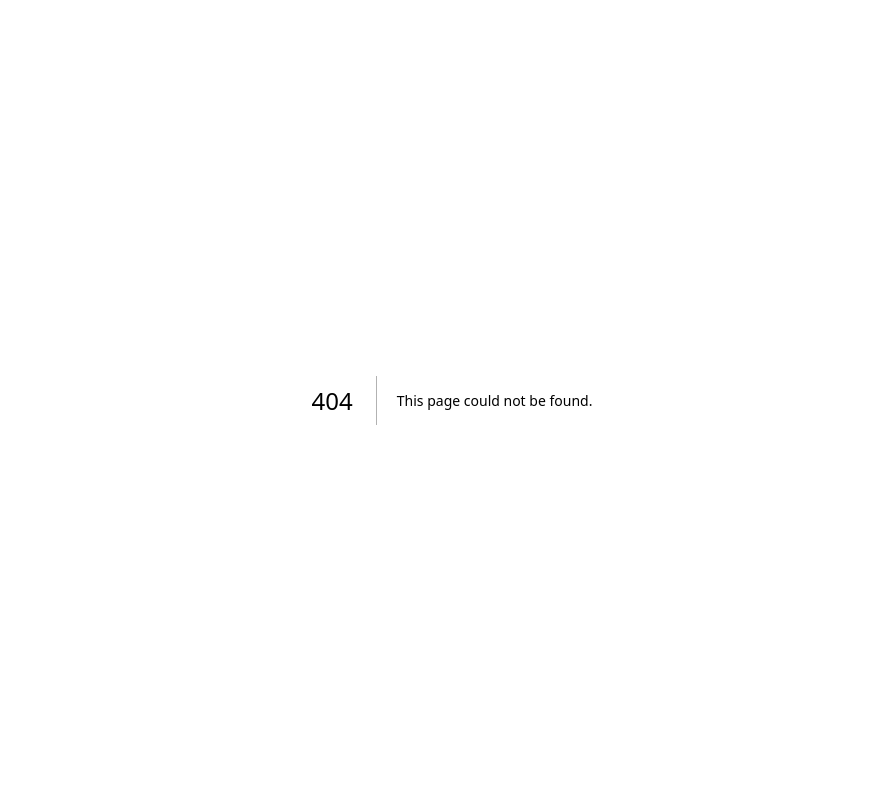
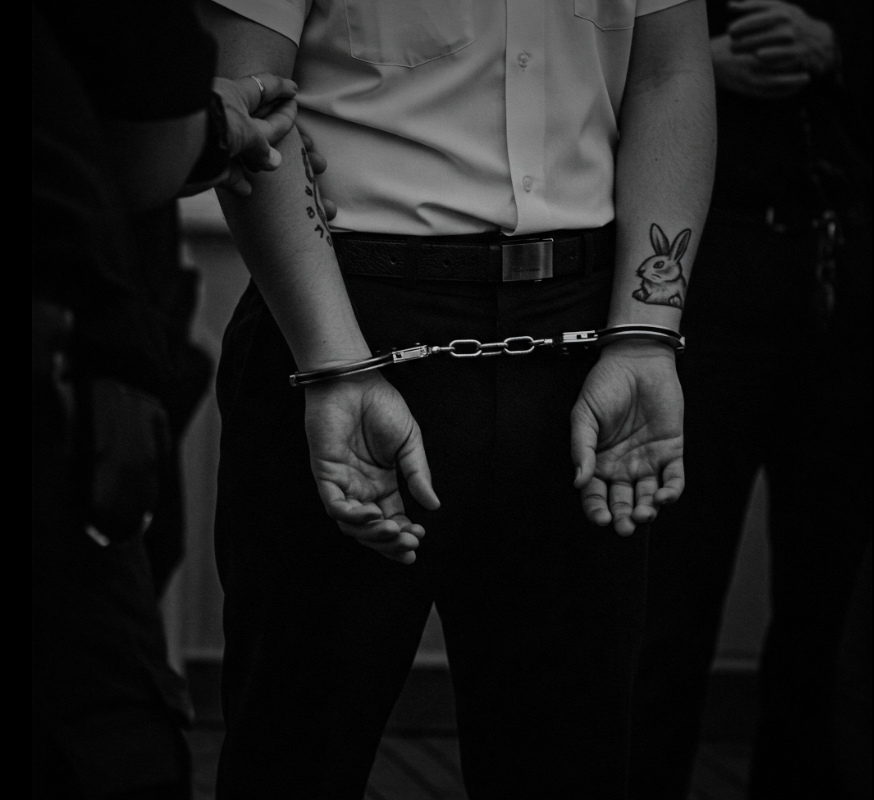
Before and after one commit to JonathanAHerrera/Blinded, a Next.js app in the folder blinded/: page /arrestPoolBoy in a window 1280 px wide. Before the commit this address had no page. Shown: the whole page, without its empty margins (188-1062 px from the left). Built offline with nearby package versions, Linux system fonts and the light colour scheme; a web font is replaced by a local one.

Commit message:
Adding arrest scene and connecting to page

```diff
--- /dev/null
+++ b/blinded/app/arrestPoolBoy/page.js
@@ -0,0 +1,52 @@
+'use client';
+
+import { useEffect, useState } from 'react';
+
+export default function ArrestPoolBoy() {
+  const [loaded, setLoaded] = useState(false);
+
+  useEffect(() => {
+    const timeout = setTimeout(() => setLoaded(true), 50); // quick trigger
+    return () => clearTimeout(timeout);
+  }, []);
+
+  return (
+    <div
+      style={{
+        position: 'relative',
+        height: '100vh',
+        width: '100vw',
+        overflow: 'hidden',
+        backgroundColor: 'black',
+      }}
+    >
+      {/* Background Image */}
+      <div
+        style={{
+          backgroundImage: 'url("/arrestPoolBoy.jpeg")',
+          backgroundSize: 'contain', // shows full image
+          backgroundPosition: 'center',
+          backgroundRepeat: 'no-repeat',
+          height: '100%',
+          width: '100%',
+          transform: loaded ? 'scale(1.05)' : 'scale(1)',
+          transition: 'transform 1.8s ease-in-out',
+        }}
+      />
+
+      {/* Shadow Overlay */}
+      <div
+        style={{
+          position: 'absolute',
+          top: 0,
+          left: 0,
+          height: '100%',
+          width: '100%',
+          background:
+            'radial-gradient(circle at center, rgba(0,0,0,0.1) 0%, rgba(0,0,0,0.7) 80%)',
+          pointerEvents: 'none',
+        }}
+      />
+    </div>
+  );
+}
```
Also changed, not shown: blinded/public/arrestPoolBoy.jpeg (added).
